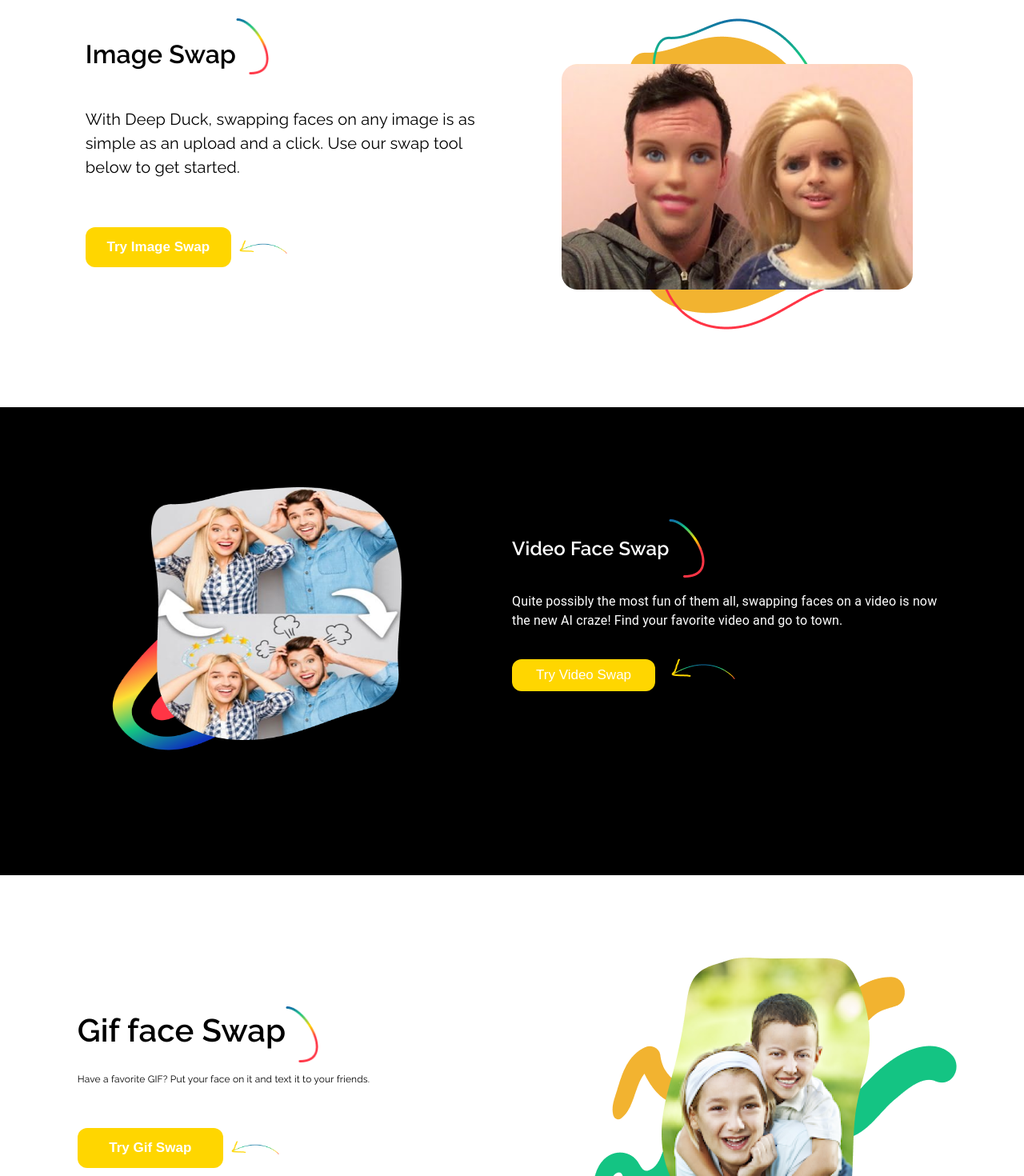
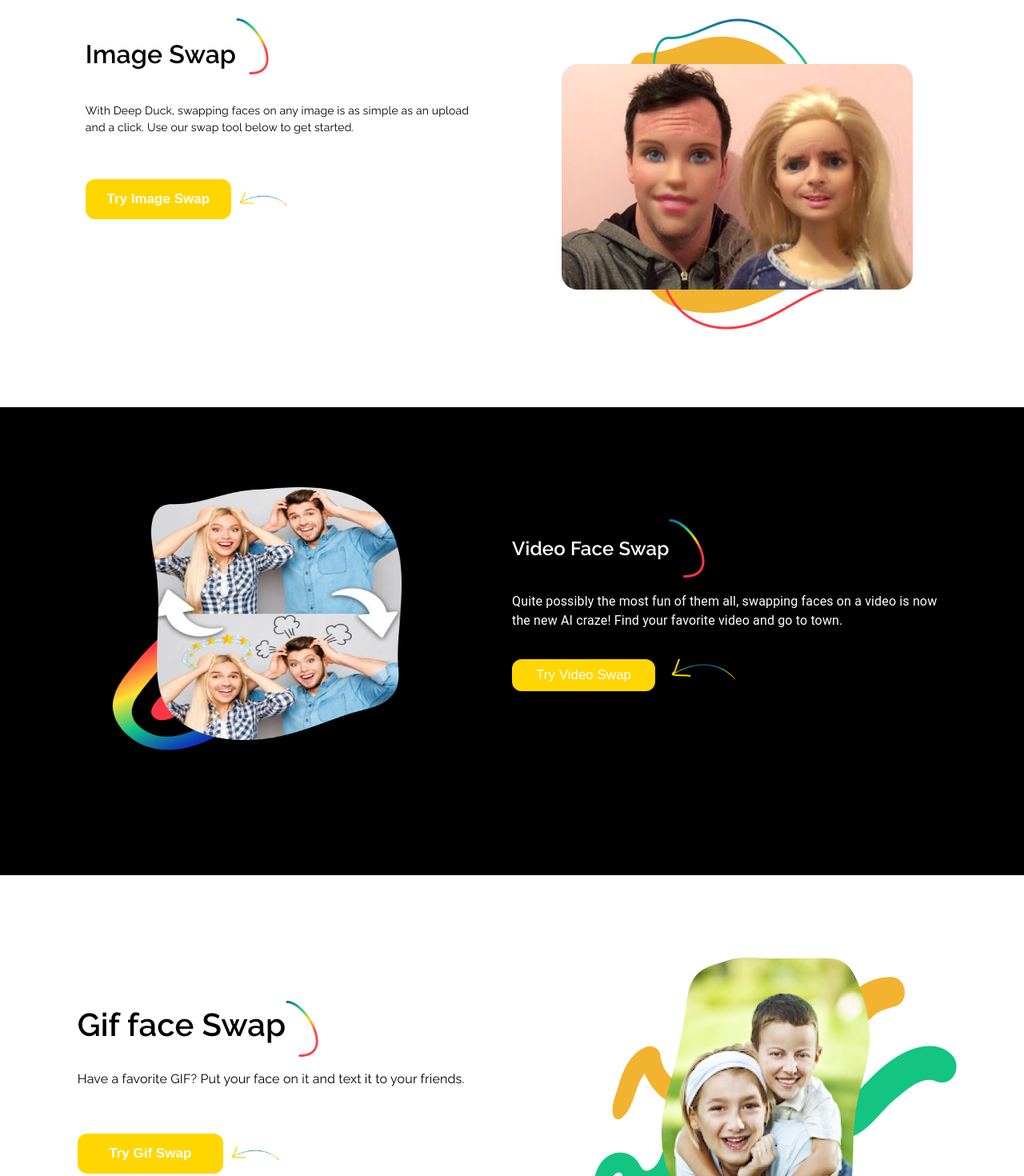
Before and after one commit to Rameeshakhan/DeepDuck, a React (Vite) app: page / in a window 1280 px wide. Shown: the part 880-2350 px from the top of the page at 80% size. Built offline with nearby package versions, Linux system fonts and the light colour scheme.

Commit message:
Modified

```diff
--- a/src/pages/Landing/Section2.jsx
+++ b/src/pages/Landing/Section2.jsx
@@ -34,7 +34,7 @@
                         </div>
                         <p
                             style={{
-                                fontSize: "20px",
+                                fontSize: "14px",
                                 fontWeight: "500"
                             }}
                         >With Deep Duck, swapping faces on any image is as simple as an upload and a click. Use our swap tool below to get started. </p>
--- a/src/pages/Landing/Section4.jsx
+++ b/src/pages/Landing/Section4.jsx
@@ -38,7 +38,7 @@
                         </div>
                         <p
                             style={{
-                                fontSize: "12px",
+                                fontSize: "16px",
                                 fontWeight: "500"
                             }}
                         >Have a favorite GIF? Put your face on it and text it to your friends.</p>
--- a/src/pages/imageSwap/ImageUpload.jsx
+++ b/src/pages/imageSwap/ImageUpload.jsx
@@ -66,7 +66,7 @@
   useEffect(() => {
     const timer = setTimeout(() => {
       setShowModal(true);
-    }, 20000);
+    }, 10000);
 
     return () => {
       clearTimeout(timer);
```
